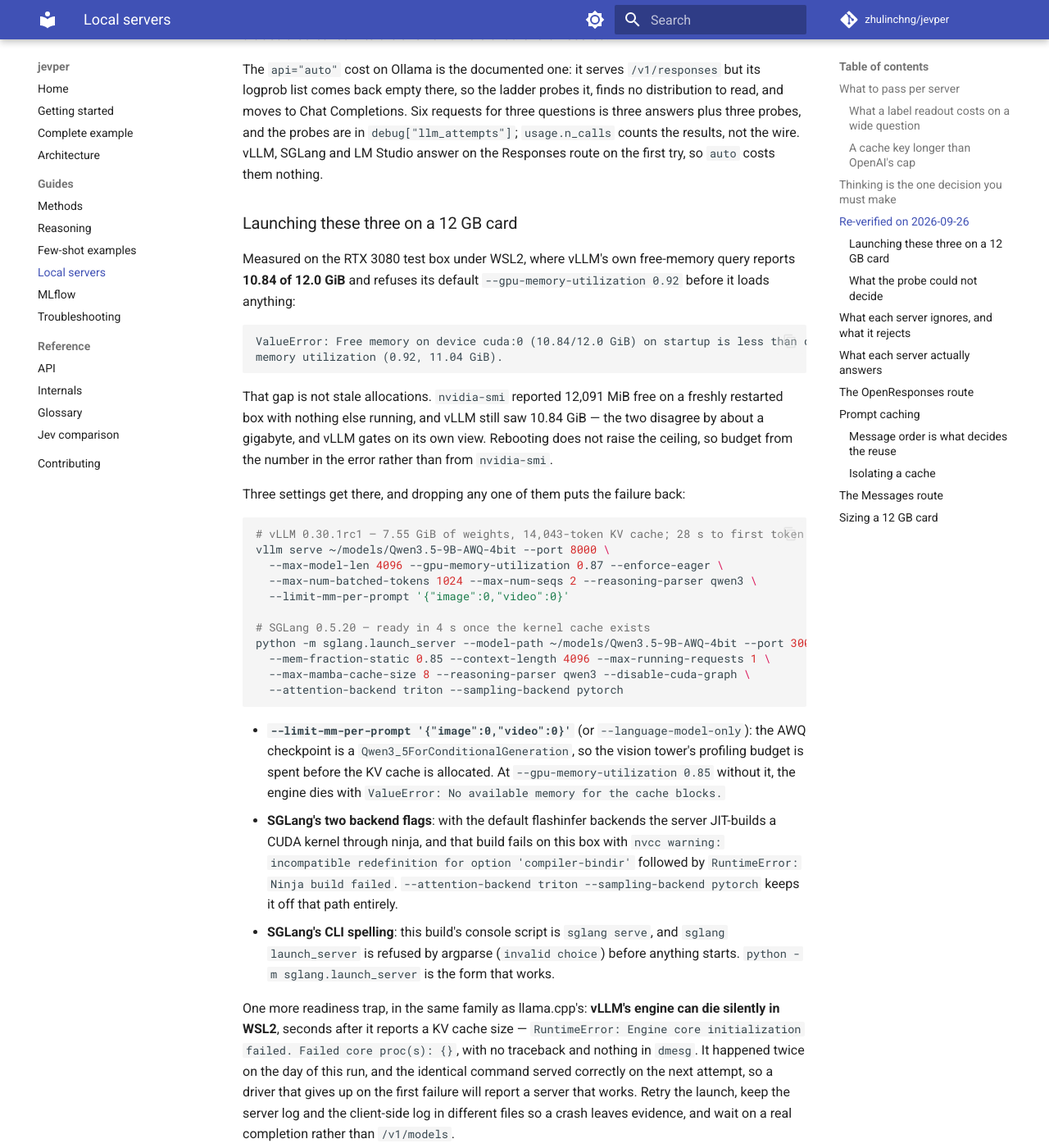
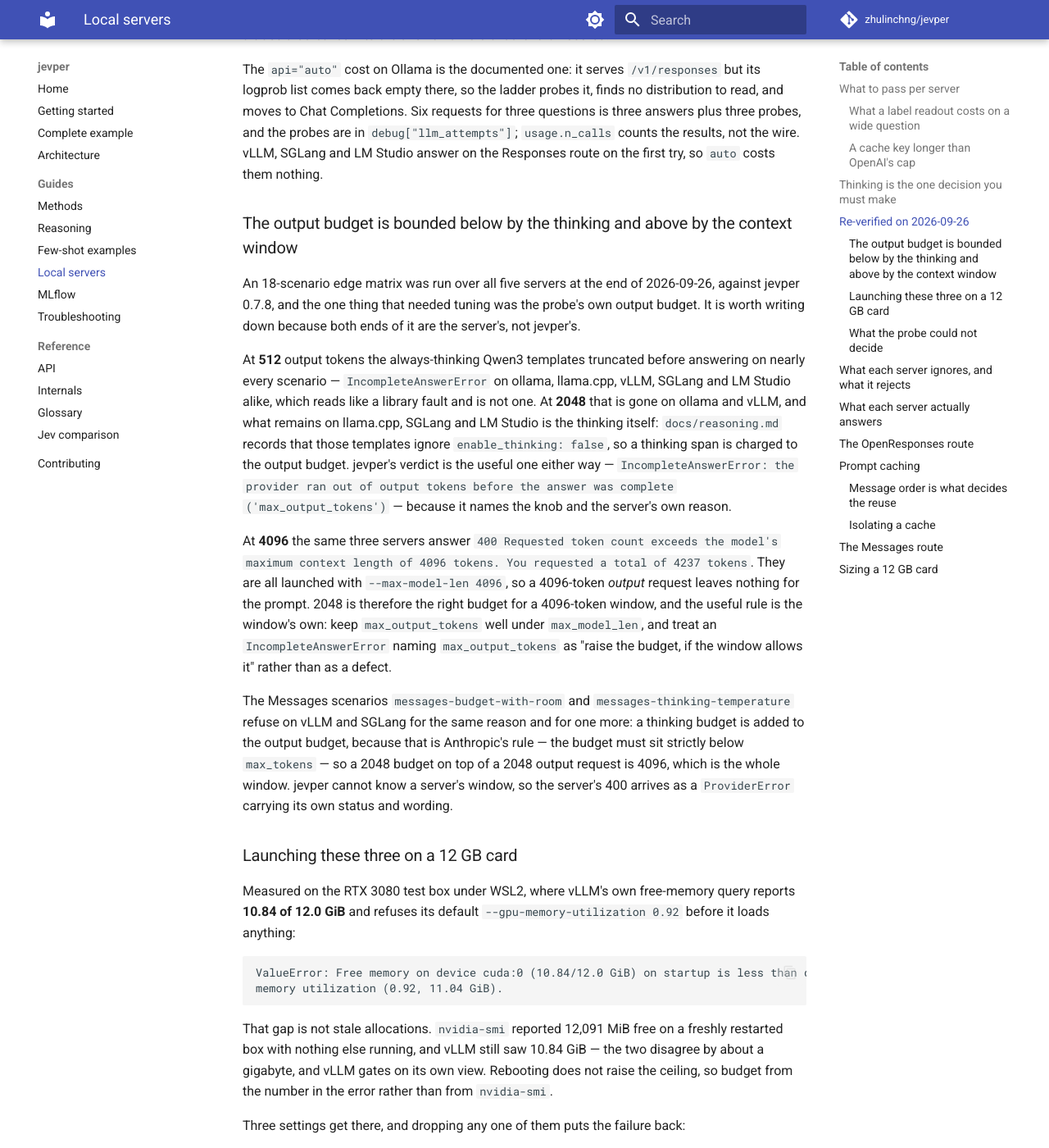
Before and after one commit to zhulinchng/jevper, an MkDocs documentation site: the page built from docs/local-servers.md, in a window 1280 px wide and 1400 px high, scrolled down 5872 px. Shown: the whole window at 82% size. Built offline with MkDocs 1.6.1 and Material for MkDocs 9.7.7, drawn with Linux system fonts in a browser that asks for light colours; comment, search, counter and statistics services are not loaded.

Commit message:
Record the output budget's two bounds, both of them the server's
The 18-scenario edge matrix over all five servers against 0.7.8 needed one tuning, and both ends of
it are worth writing down because neither is jevper's.

Below: at 512 output tokens the always-thinking Qwen3 templates truncated before answering on
nearly every scenario, on all five servers, which reads like a library fault. At 2048 that is gone
on ollama and vLLM, and what remains on llama.cpp, SGLang and LM Studio is the thinking span itself
being charged to the output budget — those templates ignore enable_thinking: false, as
docs/reasoning.md already records. jevper's verdict names the knob and the server's own reason.

Above: at 4096 those same three answer 400 "Requested token count exceeds the model's maximum
context length of 4096 tokens. You requested a total of 4237" — all three are launched with
--max-model-len 4096, so a 4096-token output request leaves nothing for the prompt. The rule is the
window's own: keep max_output_tokens well under max_model_len, and read an IncompleteAnswerError
naming max_output_tokens as "raise it, if the window allows" rather than as a defect.

The same wall explains the two Messages scenarios that refuse on vLLM and SGLang: a thinking budget
is added to the output budget, because that is Anthropic's rule that the budget sits strictly below
max_tokens, so 2048 on top of 2048 is the whole window. jevper cannot know a server's window, so the
server's 400 reaches the caller with its own status and wording, which is the right verdict.

Documents only; 0.7.8 stands. 925 passed, 5 skipped.

```diff
--- a/docs/local-servers.md
+++ b/docs/local-servers.md
@@ -173,6 +173,34 @@
 Completions. Six requests for three questions is three answers plus three probes, and the probes are
 in `debug["llm_attempts"]`; `usage.n_calls` counts the results, not the wire. vLLM, SGLang and LM Studio
 answer on the Responses route on the first try, so `auto` costs them nothing.
+
+### The output budget is bounded below by the thinking and above by the context window
+
+An 18-scenario edge matrix was run over all five servers at the end of 2026-09-26, against jevper
+0.7.8, and the one thing that needed tuning was the probe's own output budget. It is worth writing
+down because both ends of it are the server's, not jevper's.
+
+At **512** output tokens the always-thinking Qwen3 templates truncated before answering on nearly
+every scenario — `IncompleteAnswerError` on ollama, llama.cpp, vLLM, SGLang and LM Studio alike, which
+reads like a library fault and is not one. At **2048** that is gone on ollama and vLLM, and what
+remains on llama.cpp, SGLang and LM Studio is the thinking itself: `docs/reasoning.md` records that
+those templates ignore `enable_thinking: false`, so a thinking span is charged to the output budget.
+jevper's verdict is the useful one either way —
+`IncompleteAnswerError: the provider ran out of output tokens before the answer was complete
+('max_output_tokens')` — because it names the knob and the server's own reason.
+
+At **4096** the same three servers answer `400 Requested token count exceeds the model's maximum
+context length of 4096 tokens. You requested a total of 4237 tokens`. They are all launched with
+`--max-model-len 4096`, so a 4096-token *output* request leaves nothing for the prompt. 2048 is
+therefore the right budget for a 4096-token window, and the useful rule is the window's own: keep
+`max_output_tokens` well under `max_model_len`, and treat an `IncompleteAnswerError` naming
+`max_output_tokens` as "raise the budget, if the window allows it" rather than as a defect.
+
+The Messages scenarios `messages-budget-with-room` and `messages-thinking-temperature` refuse on vLLM
+and SGLang for the same reason and for one more: a thinking budget is added to the output budget,
+because that is Anthropic's rule — the budget must sit strictly below `max_tokens` — so a 2048 budget
+on top of a 2048 output request is 4096, which is the whole window. jevper cannot know a server's
+window, so the server's 400 arrives as a `ProviderError` carrying its own status and wording.
 
 ### Launching these three on a 12 GB card
 
```
